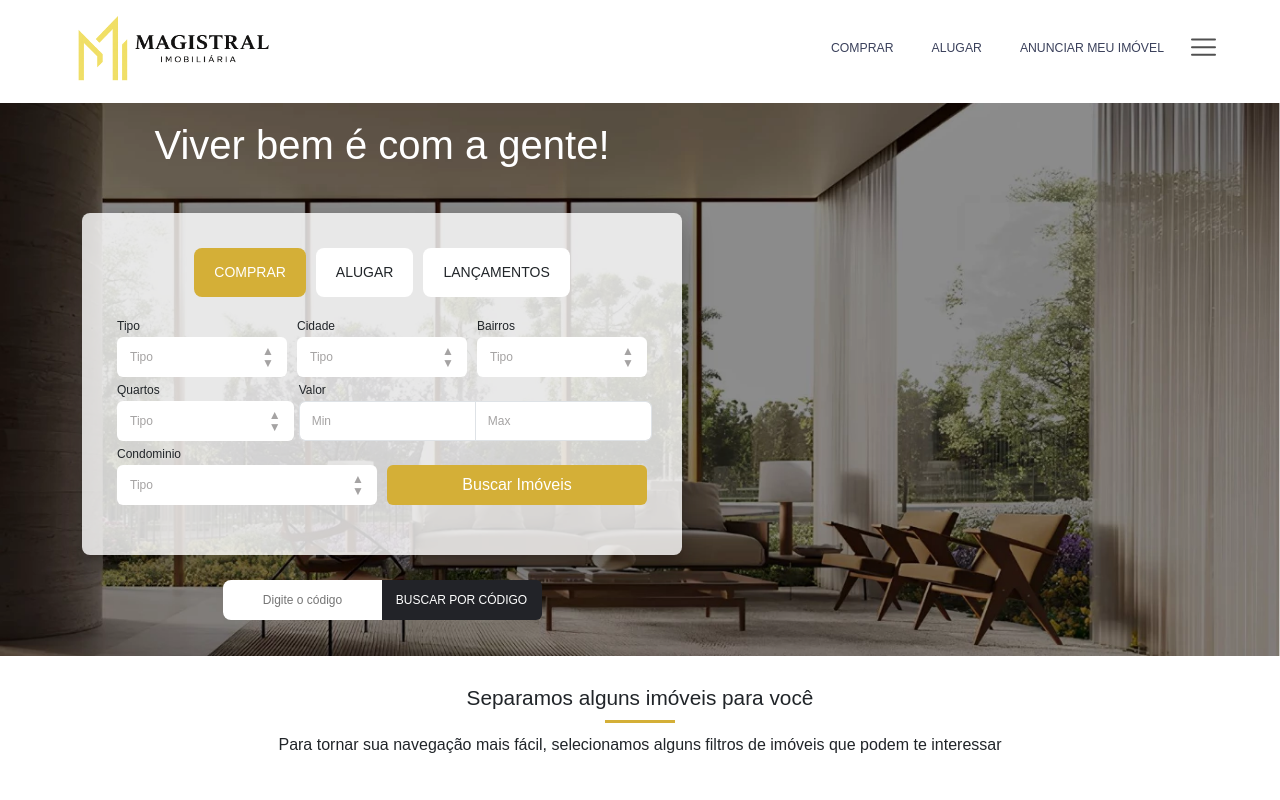
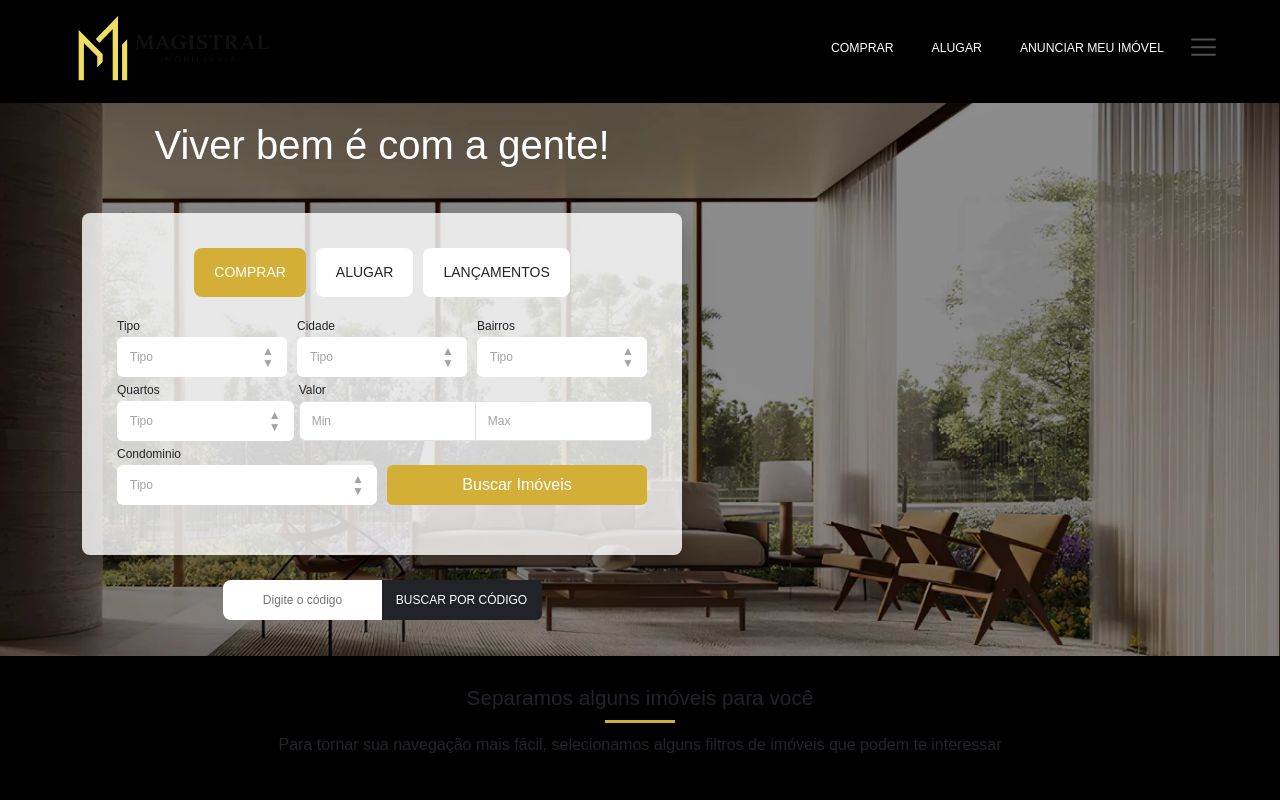
Before and after one commit to thiagoabreu72/imobiliarias, an Angular app in the folder site-imobiliaria/: page / in a window 1280 px wide. Shown: the top 800 px of the page. Built offline with nearby package versions, Linux system fonts and the light colour scheme; grey boxes are pictures that could not be loaded.

Commit message:
ajuste cores nav

```diff
--- a/site-imobiliaria/src/app/home/home.component.css
+++ b/site-imobiliaria/src/app/home/home.component.css
@@ -1,4 +1,11 @@
-/* CSS da Home será adaptado do site original */
+:root {
+  --primary-black: #000000;
+  --primary-gold: #d4af37;
+  --primary-white: #ffffff;
+  --secondary-black: #2e2e2e;
+  --secondary-dark: #c1c1c1;
+  --secondary-yellow: #ffe89b;
+}
 .home-wrapper {
   width: 100%;
   min-height: 100vh;
--- a/site-imobiliaria/src/app/navbar/navbar.component.css
+++ b/site-imobiliaria/src/app/navbar/navbar.component.css
@@ -1,5 +1,13 @@
+:root {
+  --primary-black: #000000;
+  --primary-gold: #d4af37;
+  --primary-white: #ffffff;
+  --secondary-black: #2e2e2e;
+  --secondary-dark: #c1c1c1;
+  --secondary-yellow: #ffe89b;
+}
 #header {
-  background-color: #fff !important;
+  background-color: var(--primary-black)   !important;
 }
 .container-fluid {
   padding-left: 5%;
@@ -17,9 +25,8 @@
 }
 
 .btn-menu-m {
-  background-color: rgba(0, 0, 0, 0);
+  background-color: var(--primary-black);
   border: none;
-  color: #222328;
   padding: 0px;
 }
 
@@ -42,15 +49,16 @@
   font-size: 0.765rem;
   font-style: normal;
   font-weight: 500;
-  color: #3a405b;
+  color: var(--primary-white);
   text-decoration: none !important;
   margin-left: 3px;
   margin-right: 3px;
   cursor: pointer;
+  border-radius: 2px;
 }
 .nav-link:hover {
-  color: #3a405b;
-  background-color: #e7e8ed;
+  color: var(--secondary-black);
+  background-color: var(--secondary-dark);
 }
 
 @media (max-width: 1142px) {
--- a/site-imobiliaria/src/styles.css
+++ b/site-imobiliaria/src/styles.css
@@ -1,10 +1,18 @@
 @import url('https://fonts.googleapis.com/css2?family=Roboto:wght@400;700;900&display=swap');
 
-/* You can add global styles to this file, and also import other style files */
+:root {
+  --primary-black: #000000;
+  --primary-gold: #d4af37;
+  --primary-white: #ffffff;
+  --secondary-black: #2e2e2e;
+  --secondary-dark: #c1c1c1;
+  --secondary-yellow: #ffe89b;
+}
 body {
   margin: 0;
   padding: 0;
   font-family: "Roboto-Regular", sans-serif;
+  background-color: var(--primary-black);
 }
 h1 {
   font-family: "Roboto-Regular", sans-serif;
```
